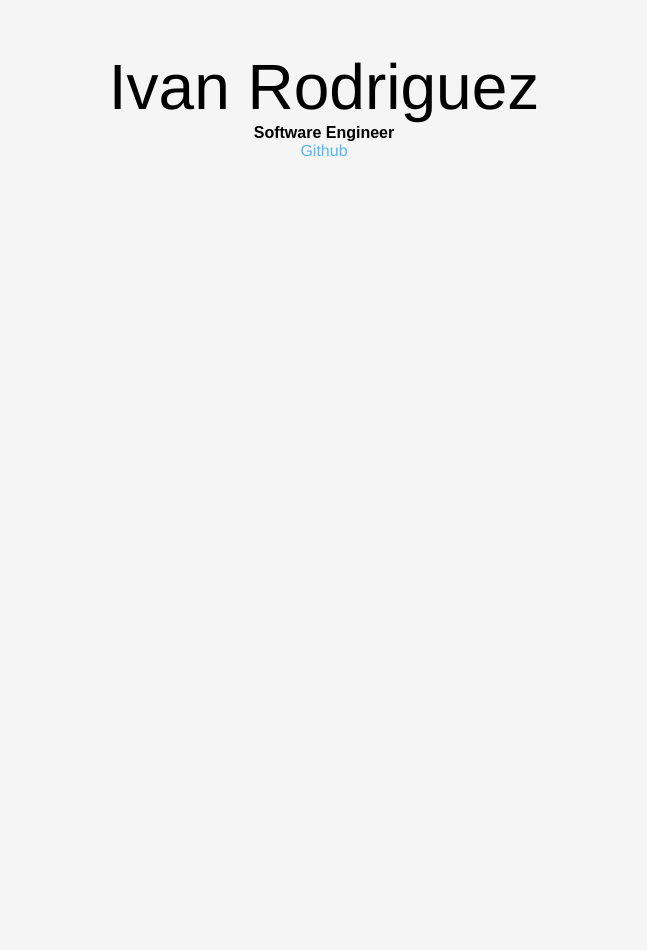
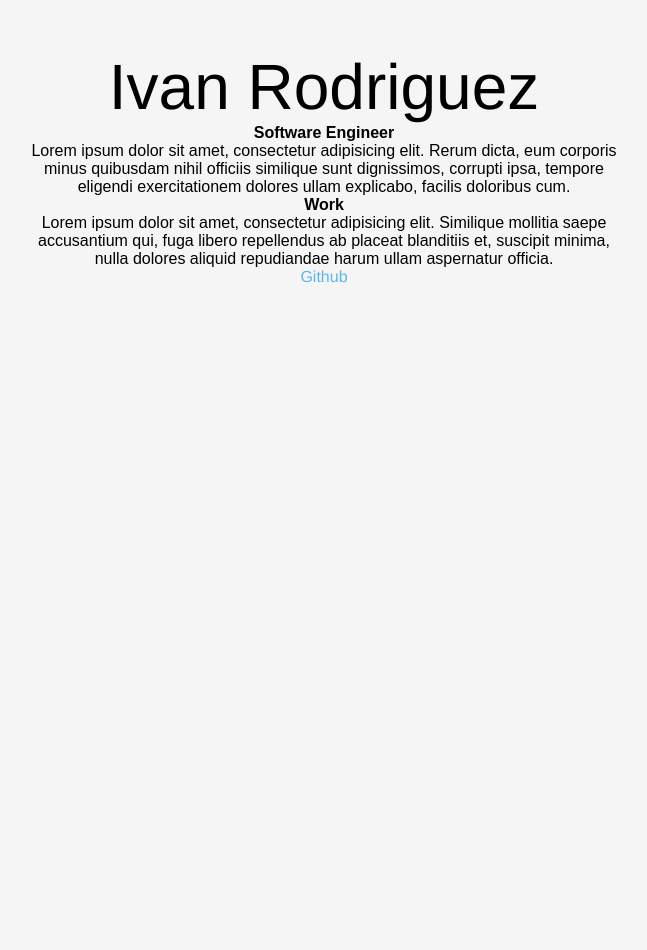
Before and after one commit to irdz/irdz.github.io, a Jekyll site: the page built from index.html, in a window 1280 px wide. Shown: the whole page, without its empty margins (316-963 px from the left). Built offline with Jekyll 4.4.1, drawn with Linux system fonts in a browser that asks for light colours; nearby versions of some CDN libraries.

Commit message:
A ton of changes

```diff
--- a/_includes/header.html
+++ b/_includes/header.html
@@ -27,12 +27,3 @@
 
 </head>
 <body>
-
-	<div class="content">
-		<h1>Ivan Rodriguez</h1>
-		<h2>Software Engineer</h2>
-
-		<ul>
-			<li><a target="_blank" href="https://github.com/ivanrodriguez5">Github</a></li>
-		</ul>
-	</div>
--- a/index.html
+++ b/index.html
@@ -2,3 +2,21 @@
   layout: base
   title: Software Engineer
 ---
+
+
+
+<div class="content">
+  <h1 class="tk-industry-inc-stencil">Ivan Rodriguez</h1>
+
+  <h2>Software Engineer</h2>
+  <p>Lorem ipsum dolor sit amet, consectetur adipisicing elit. Rerum dicta, eum corporis minus quibusdam nihil officiis similique sunt dignissimos, corrupti ipsa, tempore eligendi exercitationem dolores ullam explicabo, facilis doloribus cum.</p>
+
+  <h2>Work</h2>
+  <p>Lorem ipsum dolor sit amet, consectetur adipisicing elit. Similique mollitia saepe accusantium qui, fuga libero repellendus ab placeat blanditiis et, suscipit minima, nulla dolores aliquid repudiandae harum ullam aspernatur officia.</p>
+
+  <ul>
+    <li><a target="_blank" href="https://github.com/ivanrodriguez5">Github</a></li>
+  </ul>
+
+
+</div>
```
Also changed, not shown: gulpfile.js (added, +12 -0 lines), package.json (+7 -4 lines), styles/core.scss (+1 -14 lines), 4 other files.
